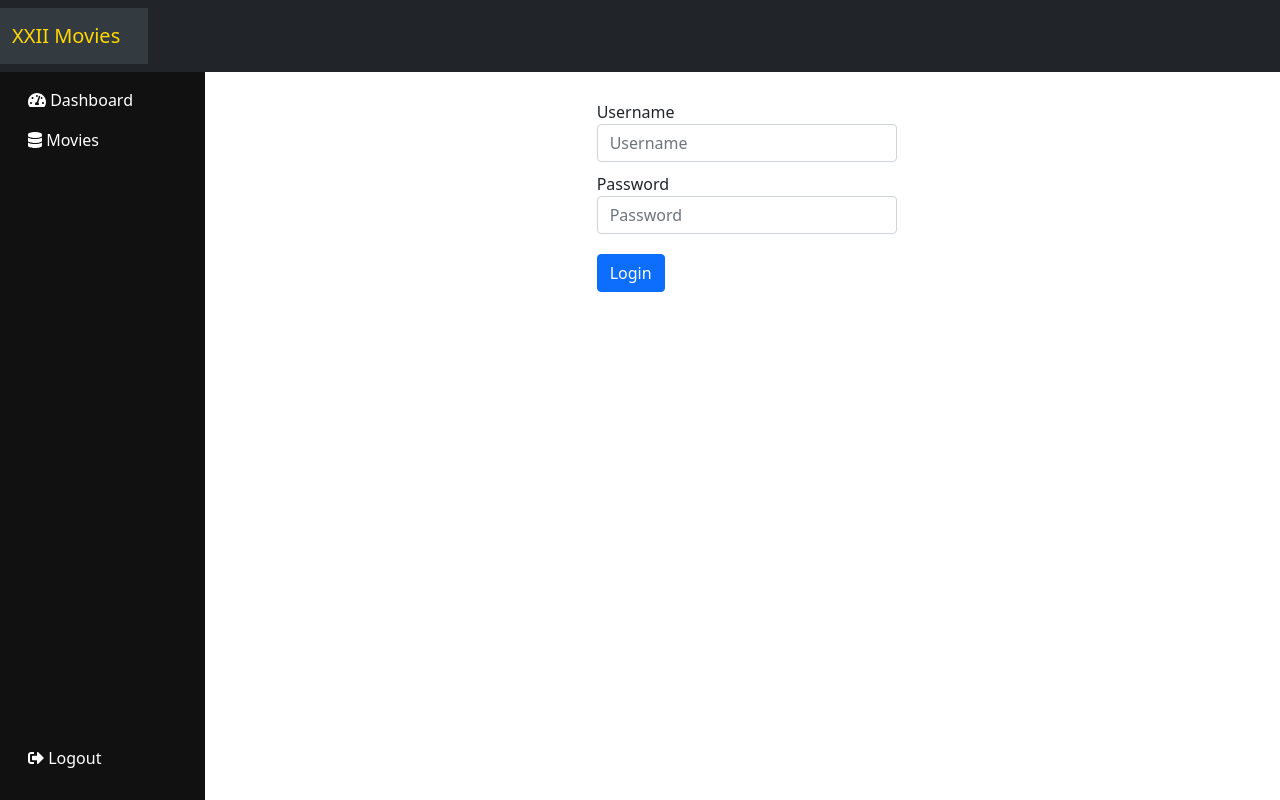
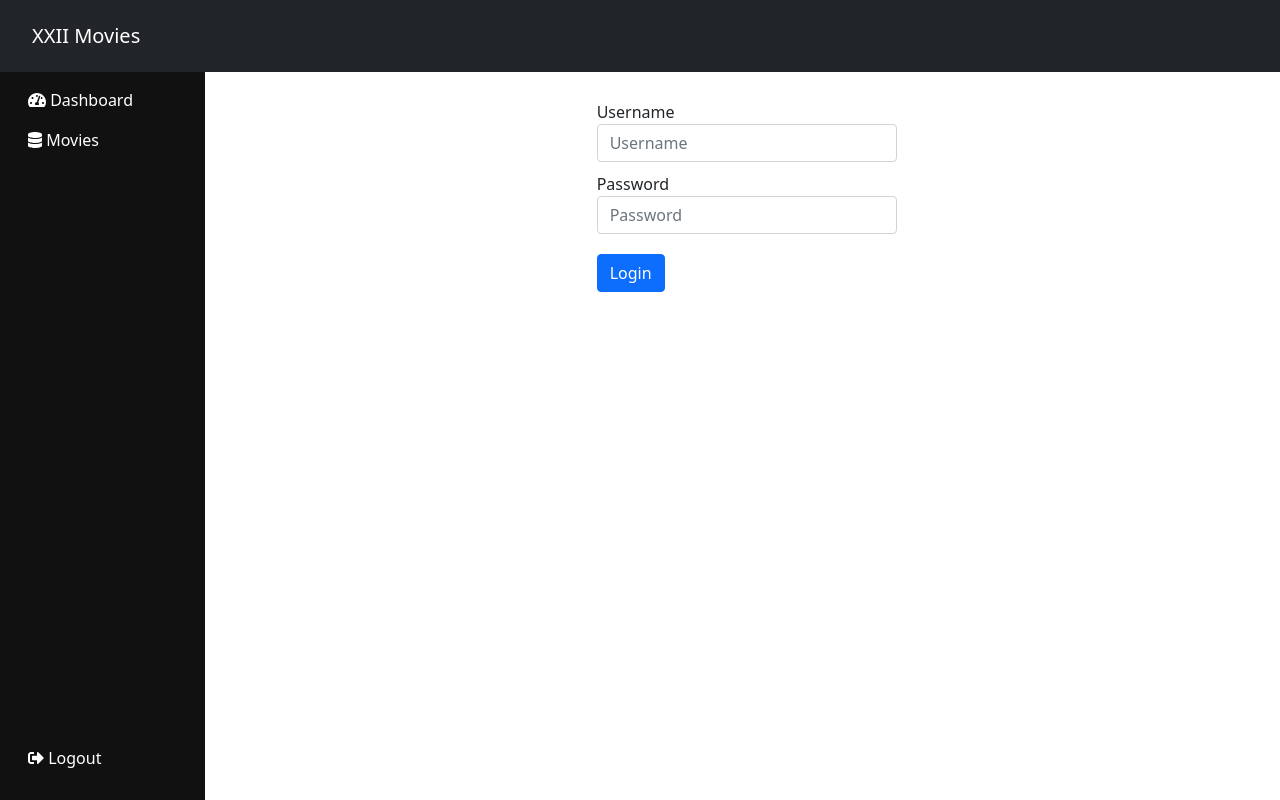
Before and after one commit to ahadsenja/movies-angular, an Angular app: page /login in a window 1280 px wide. In both pictures the pointer is over the link "XXII Movies". Built offline with nearby package versions, Linux system fonts and the light colour scheme.

Commit message:
chore: update navbar css style

```diff
--- a/src/app/layout/navbar/navbar.component.css
+++ b/src/app/layout/navbar/navbar.component.css
@@ -1,22 +1,13 @@
-nav .navbar-brand {
+.navbar-brand {
  color: gold;
+ margin-left: 20px;
 }
 
-nav .navbar-nav .nav-link {
- color: #FFF;
+.navbar-brand:hover {
+ color: #fff;
  cursor: pointer;
 }
 
-nav .navbar-nav .nav-link:hover {
- cursor: pointer;
- color: gold;
-}
-
-nav .navbar-nav #logout:hover {
- cursor: pointer;
- color: red;
-}
-
-nav {
+/* nav {
  background-color: #343B40;
-}
+} */
```
